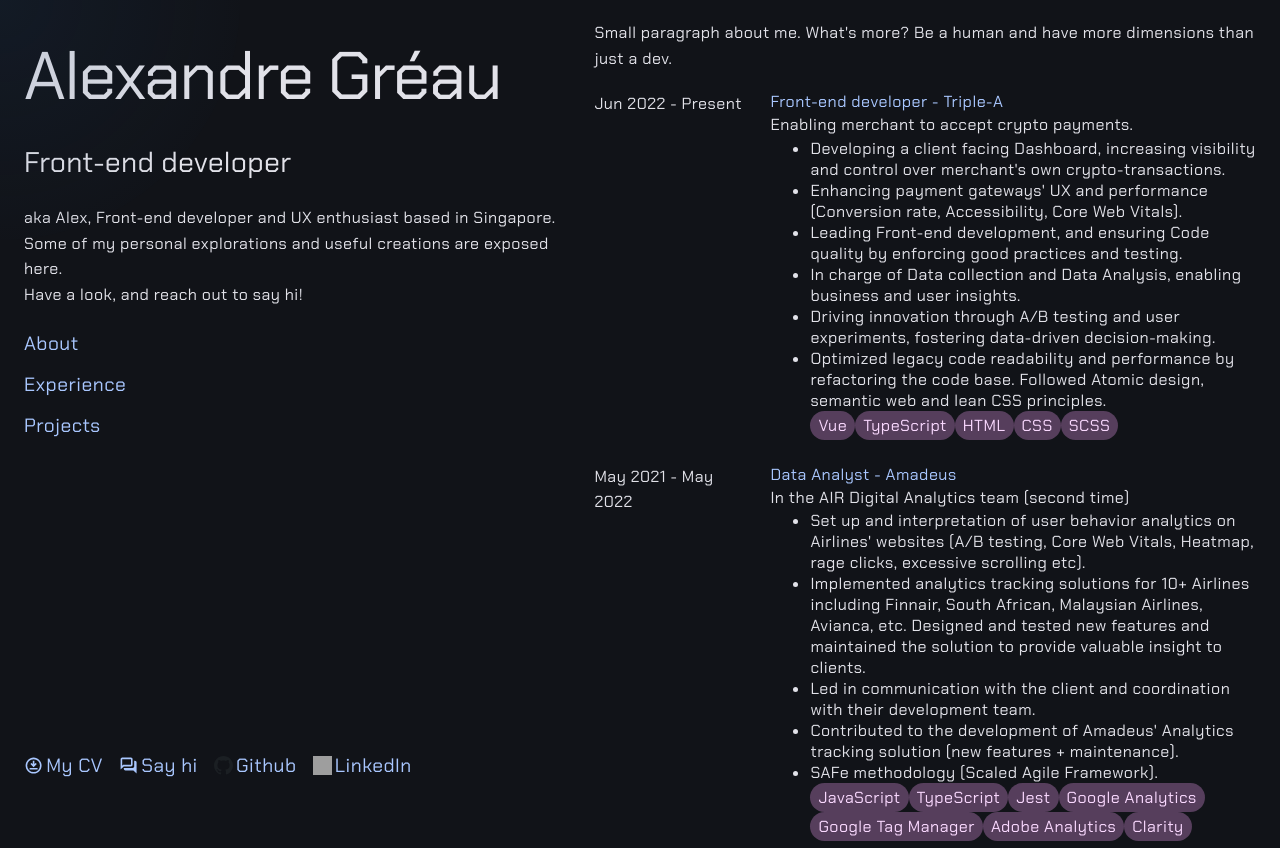
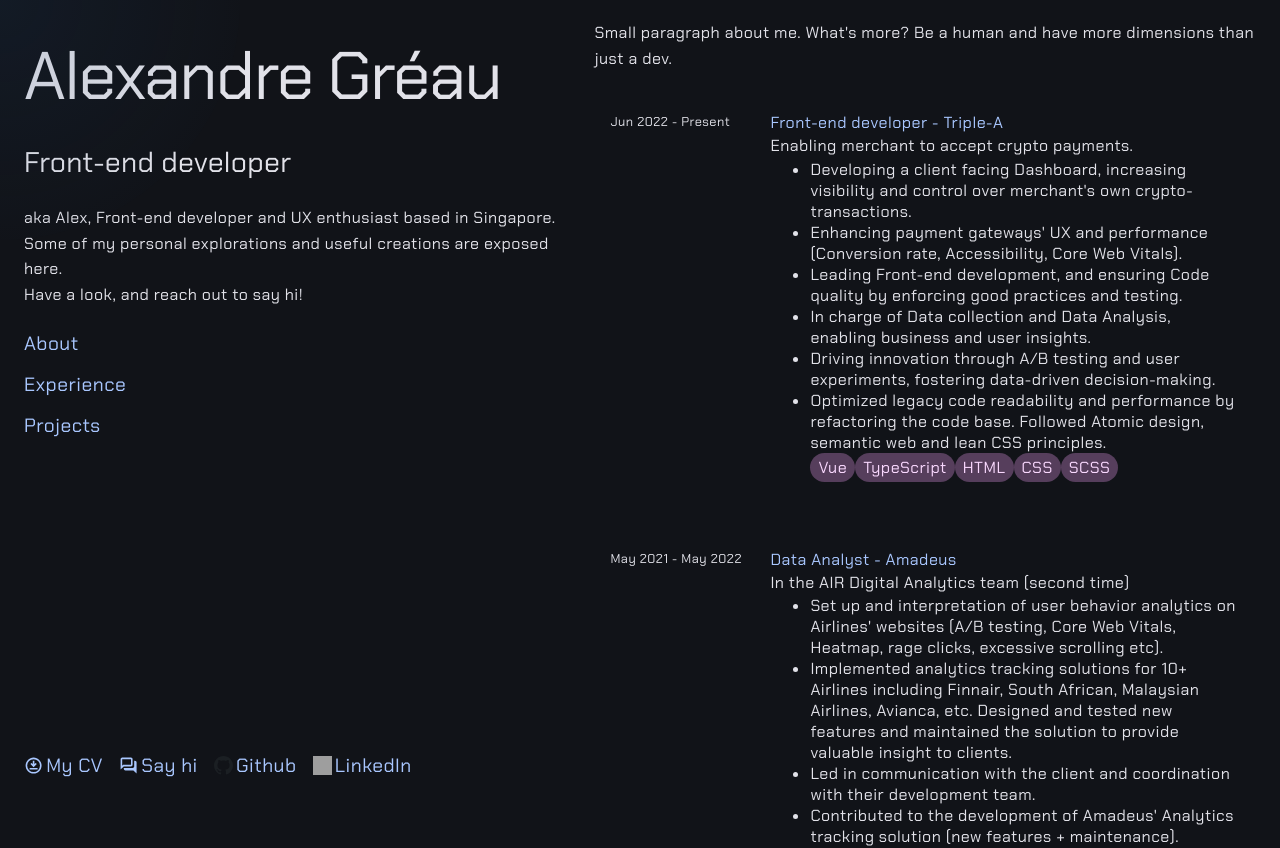
Before and after one commit to AlexGreau/Portfolio, a Vue app: page / in a window 1280 px wide. Shown: the top 848 px of the page. Built offline with nearby package versions, Linux system fonts and the light colour scheme; grey boxes are pictures that could not be loaded.

Commit message:
style: other card fade when exp section is hover

```diff
--- a/src/assets/components/card.scss
+++ b/src/assets/components/card.scss
@@ -45,13 +45,20 @@
   display: flex;
   flex-wrap: wrap;
   gap: 1rem;
+  padding: 1.33rem 1rem;
+  transition: all 0.3s ease;
   & > p {
-    flex: 0 0 10rem;
-
+    flex: 0 0 9rem;
+    font-size: 0.8em;
   }
   & > div {
     flex: 1 1 calc(90% - 10rem);
     display: block;
     min-width: 348px;
   }
+  &:hover {
+    background-color: var(--color-surface-container);
+    color: var(--color-on-surface);
+    border-radius: 1rem;
+  }
 }
--- a/src/views/HomeView.vue
+++ b/src/views/HomeView.vue
@@ -81,9 +81,9 @@
           dev.
         </p>
       </article>
-      <article class="experiences-wrapper" id="experiences">
+      <div class="experiences-wrapper" id="experiences">
         <WorkExperienceCard v-for="work in WorkExperiences" :key="work.id" :work="work" />
-      </article>
+      </div>
       <article class="projects" id="projects">
         <ProjectCard v-for="project in projects" :key="project.id" :project="project" />
       </article>
@@ -351,7 +351,7 @@ const WorkExperiences = ref<Array<WorkExp>>([
       }
     }
 
-    & > article.experiences-wrapper {
+    & > div.experiences-wrapper {
       display: flex;
       flex-direction: column;
       align-items: flex-start;
@@ -360,6 +360,12 @@ const WorkExperiences = ref<Array<WorkExp>>([
       margin-top: 20px;
       margin-bottom: 20px;
       padding: 0px;
+      &:hover .work-card {
+        opacity: 0.4;
+      }
+      .work-card:hover {
+        opacity: 1;
+      }
     }
 
     & > article.projects {
```
